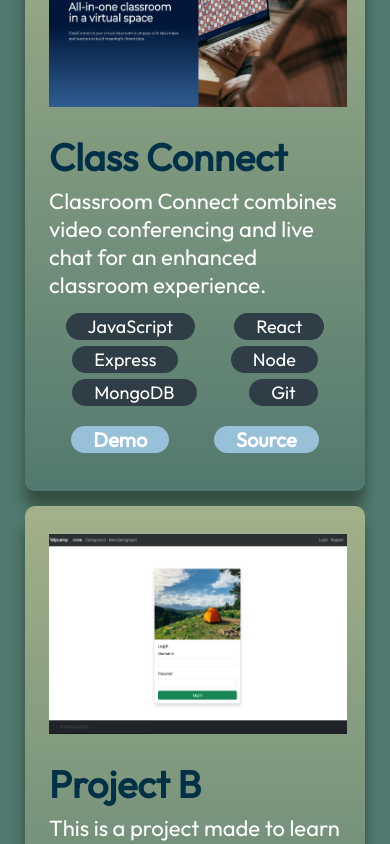
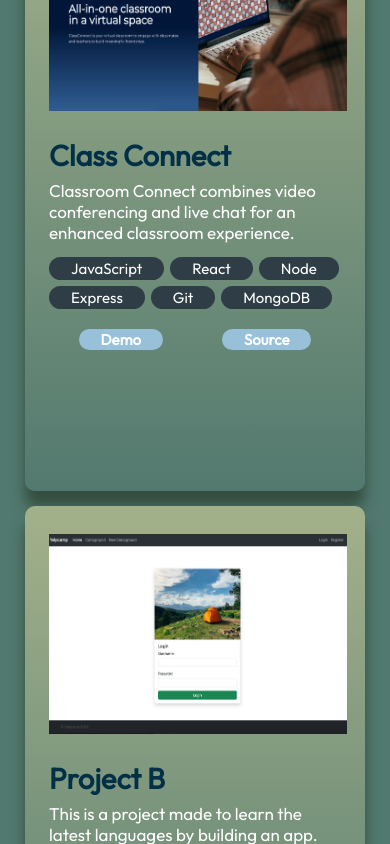
Before and after one commit to jchodon/Portfolio, a React (Vite) app: page / in a window 390 px wide. Shown: the part 2720-3564 px from the top of the page. Built offline with nearby package versions, Linux system fonts and the light colour scheme.

Commit message:
project card changes made for responsiveness

```diff
--- a/src/components/Projects/ProjectCard.module.css
+++ b/src/components/Projects/ProjectCard.module.css
@@ -66,17 +66,17 @@
   transition: 1s;
   box-shadow: 5px 5px 5px 5px rgb(142, 154, 175);
 }
-@media screen and (max-width: 830px) {
+@media screen and (max-width: 800px) {
+  .title {
+    font-size: 29px;
+  }
   .description {
-    font-size: 22px;
+    font-size: 17px;
   }
   .skill {
-    font-size: 18px;
+    font-size: 15px;
   }
   .link {
-    font-size: 20px;
-  }
-  .skills {
-    justify-content: space-around;
+    font-size: 15px;
   }
 }
--- a/src/components/data/projects.json
+++ b/src/components/data/projects.json
@@ -3,7 +3,7 @@
     "title": "Class Connect",
     "imageSrc": "projects/classConnect.png",
     "description": "Classroom Connect combines video conferencing and live chat for an enhanced classroom experience.",
-    "skills": ["JavaScript", "React", "Express", "Node", "MongoDB", "Git"],
+    "skills": ["JavaScript", "React", "Node", "Express", "Git", "MongoDB"],
     "demo": "https://classroomconnect-frontend.onrender.com/",
     "video": "https://www.youtube.com/watch?v=2uBh8MiG7jk",
     "source": "https://github.com/jchodon/classroom-connect-mern"
```
